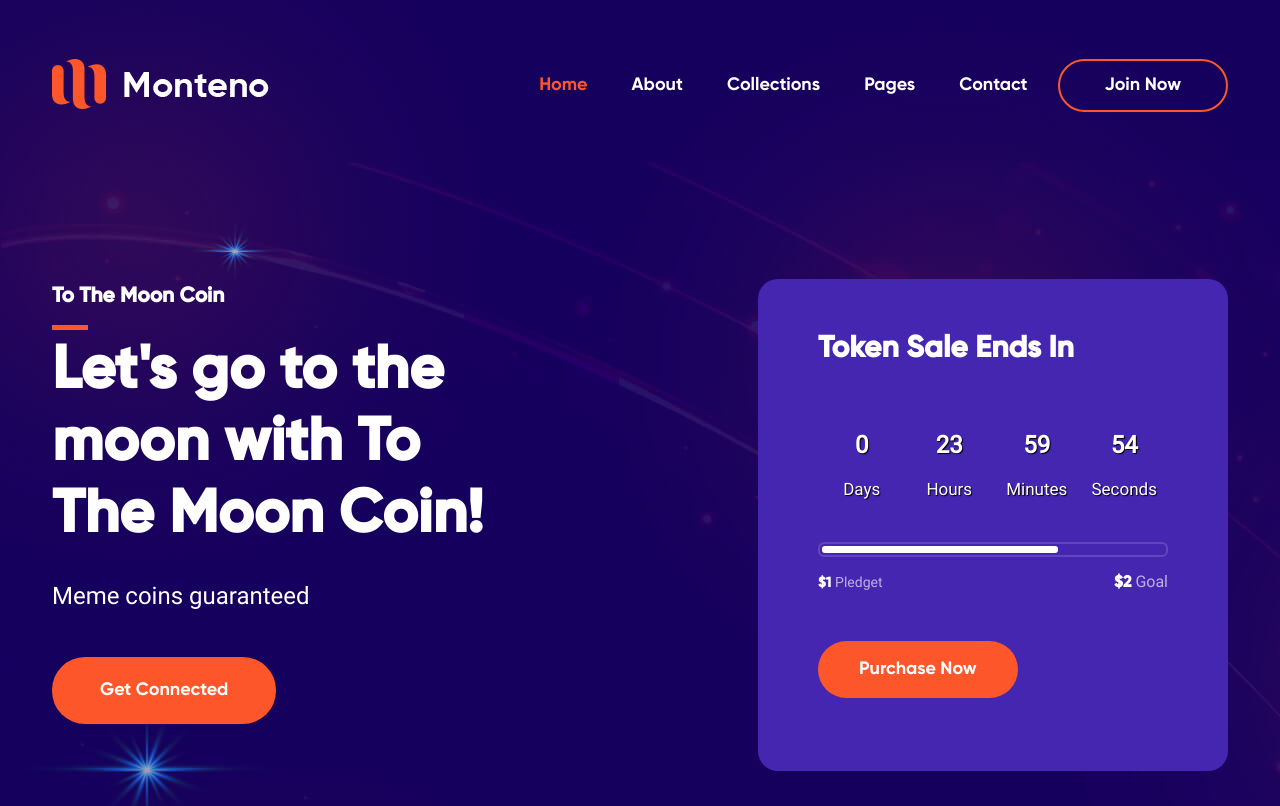
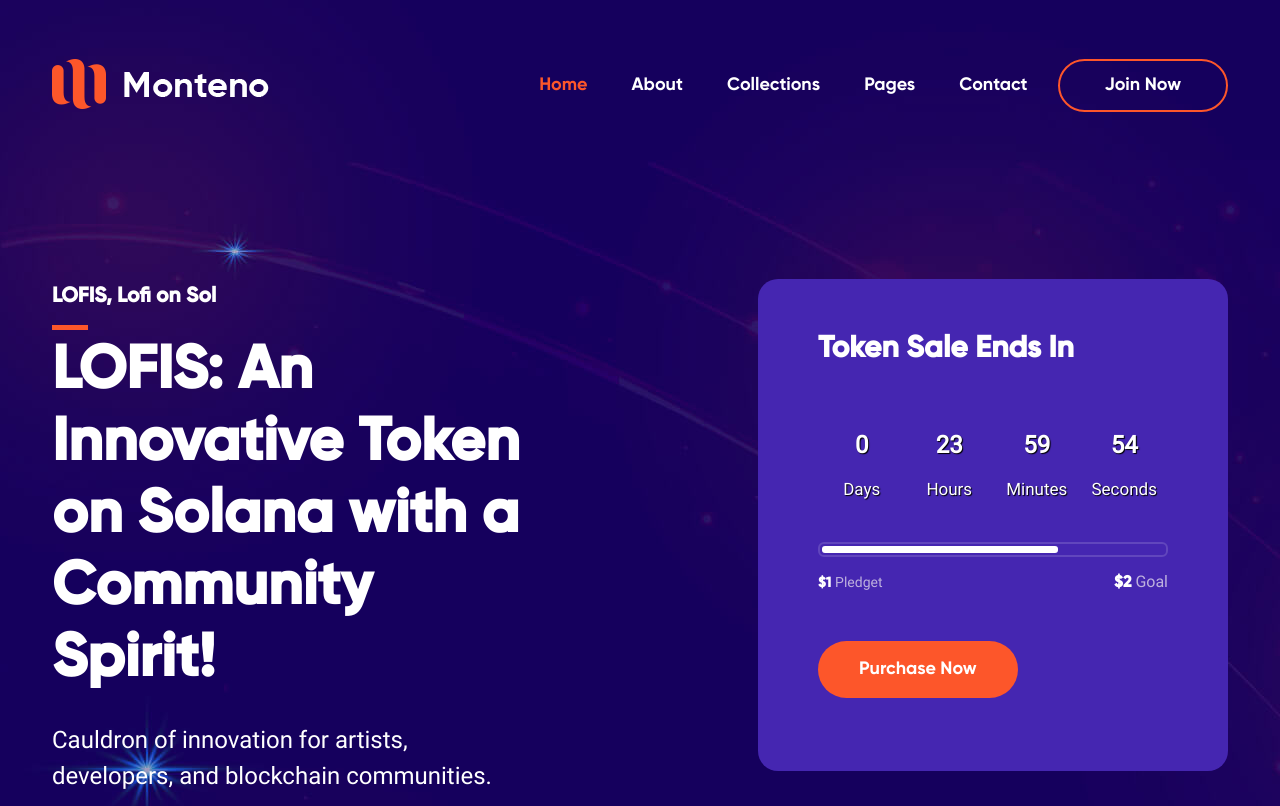
Before and after one commit to Muhammad-Dzaki-Arrahman/lofis01, a Next.js app: page /home-03 in a window 1280 px wide. Shown: the top 806 px of the page. Built offline with nearby package versions, Linux system fonts and the light colour scheme.

Commit message:
wordings

```diff
--- a/components/sections/HeroSlider3.js
+++ b/components/sections/HeroSlider3.js
@@ -11,11 +11,10 @@ export default function HeroSlider3() {
                     <div className="row">
                         <div className="col-xl-5 col-md-12 col-12">
                             <div className="block-text pt-24">
-                                <h6 className="sub-title mb-6" data-aos="fade-up">To The Moon Coin</h6>
-                                <h2 className="title mb-26" data-aos="fade-up">Let's go to the moon with To The Moon Coin! </h2>
-                                <p className="desc mb-43" data-aos="fade-up"> Meme coins guaranteed </p>
-                                <Link href="/onePage#about" className="btn-action style-2" data-aos="fade-up" data-aos-duration={1200}>Get
-                                    Connected</Link>
+                                <h6 className="sub-title mb-6" data-aos="fade-up">LOFIS, Lofi on Sol</h6>
+                                <h2 className="title mb-26" data-aos="fade-up">LOFIS: An Innovative Token on Solana with a Community Spirit!</h2>
+                                <p className="desc mb-43" data-aos="fade-up">Cauldron of innovation for artists, developers, and blockchain communities.</p>
+                                <Link href="/onePage#about" className="btn-action style-2" data-aos="fade-up" data-aos-duration={1200}>Get Connected</Link>
                             </div>
                         </div>
                         <div className="col-xl-7 col-md-12 col-12">
```
